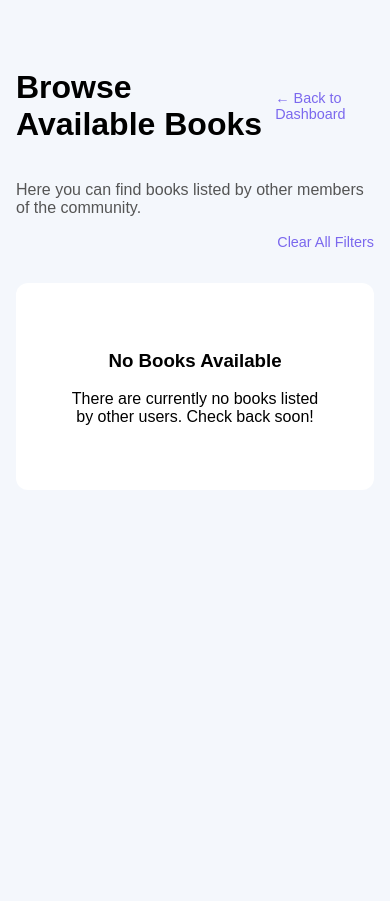
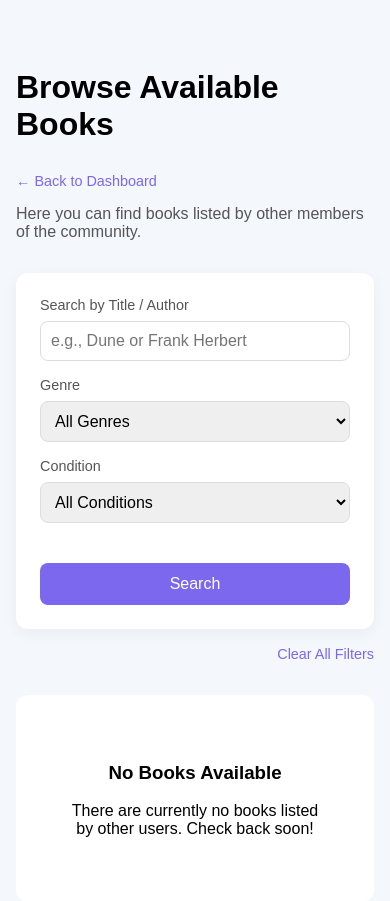
Before and after one commit to Mohammad83233/book_loop, a Django app: page /browse/ in a window 390 px wide. Shown: the top 901 px of the page. Before the commit the page ends 425 px from the top, so only its background shows below. Run offline with Django 5.2, Linux system fonts and the light colour scheme; the visitor is signed in with stand-in values (Sample User, id 1); data that the repository does not hold is empty.

Commit message:
corrected filter option in browsing page

```diff
--- a/logP/home/templates/home/browse_books.html
+++ b/logP/home/templates/home/browse_books.html
@@ -4,6 +4,7 @@
 <head>
     <meta charset="UTF-8">
     <title>Browse Books - BookLoop</title>
+    <meta name="viewport" content="width=device-width, initial-scale=1.0"> <!-- ✅ Responsive Meta -->
     <link rel="stylesheet" href="https://cdnjs.cloudflare.com/ajax/libs/font-awesome/6.5.1/css/all.min.css" crossorigin="anonymous" />
     <style>
         body { font-family: sans-serif; background-color: #f4f7fc; margin: 0; }
@@ -14,6 +15,8 @@
             justify-content: space-between;
             align-items: center;
             margin-bottom: 0.5rem;
+            flex-wrap: wrap;
+            gap: 0.5rem;
         }
         .back-link {
             text-decoration: none;
@@ -158,7 +193,39 @@
     <p style="color: #555; margin-bottom: 2rem;">Here you can find books listed by other members of the community.</p>
 
     <form method="GET" action="{% url 'browse_books' %}" id="filter-form">
-        <!-- ... (your filter bar code) ... -->
+
+        <div class="filter-bar">
+            <div class="filter-group" style="grid-column: 1 / -1;">
+                <label for="search-input">Search by Title / Author</label>
+                <input type="text" id="search-input" name="q" placeholder="e.g., Dune or Frank Herbert" value="{{ search_query|default:'' }}">
+            </div>
+            <div class="filter-group">
+                <label for="genre-select">Genre</label>
+                <select name="genre" id="genre-select" onchange="this.form.submit()">
+                    <option value="">All Genres</option>
+                    {% for genre in genres %}
+                        <option value="{{ genre.id }}" {% if genre.id == selected_genre_id %}selected{% endif %}>
+                            {{ genre.name }}
+                        </option>
+                    {% endfor %}
+                </select>
+            </div>
+            <div class="filter-group">
+                <label for="condition-select">Condition</label>
+                <select name="condition" id="condition-select" onchange="this.form.submit()">
+                    <option value="">All Conditions</option>
+                    <option value="New" {% if selected_condition == 'New' %}selected{% endif %}>New</option>
+                    <option value="Like New" {% if selected_condition == 'Like New' %}selected{% endif %}>Like New</option>
+                    <option value="Good" {% if selected_condition == 'Good' %}selected{% endif %}>Good</option>
+                    <option value="Fair" {% if selected_condition == 'Fair' %}selected{% endif %}>Fair</option>
+                </select>
+            </div>
+            <div class="filter-group">
+                <label>&nbsp;</label>
+                <button type="submit">Search</button>
+            </div>
+        </div>
+
     </form>
 
     <div class="clear-filters">
```
Also changed, not shown: other parts of logP/home/templates/home/browse_books.html (+43 -12 lines).
